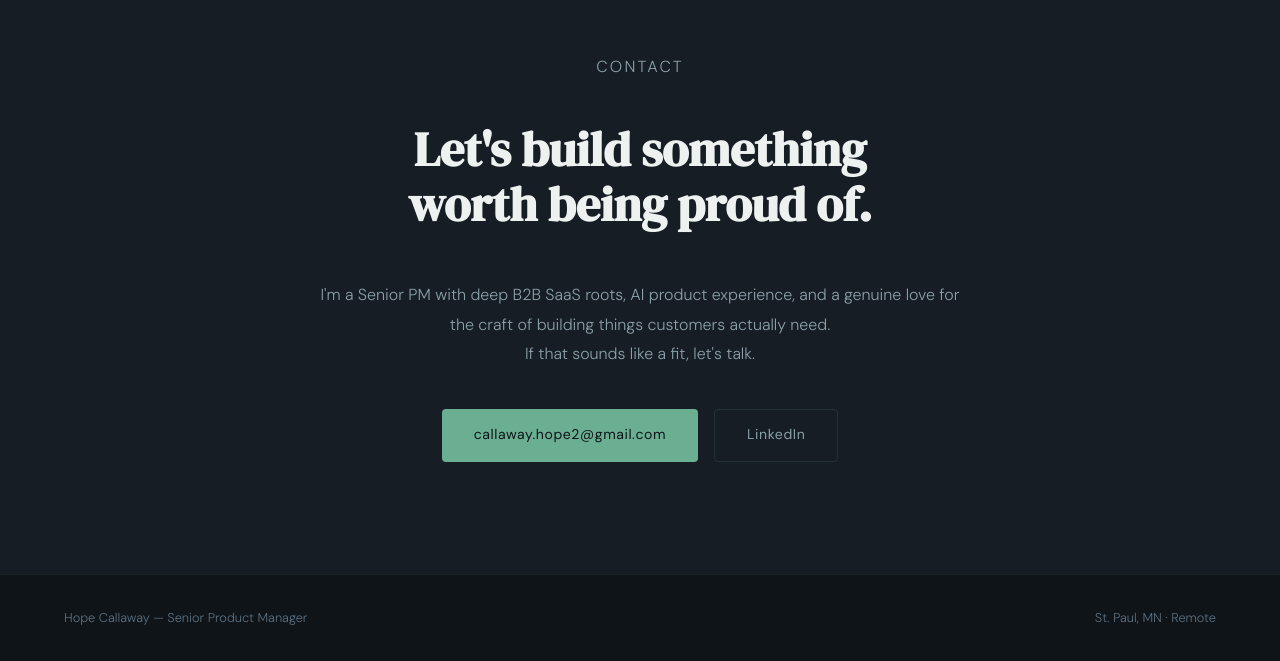
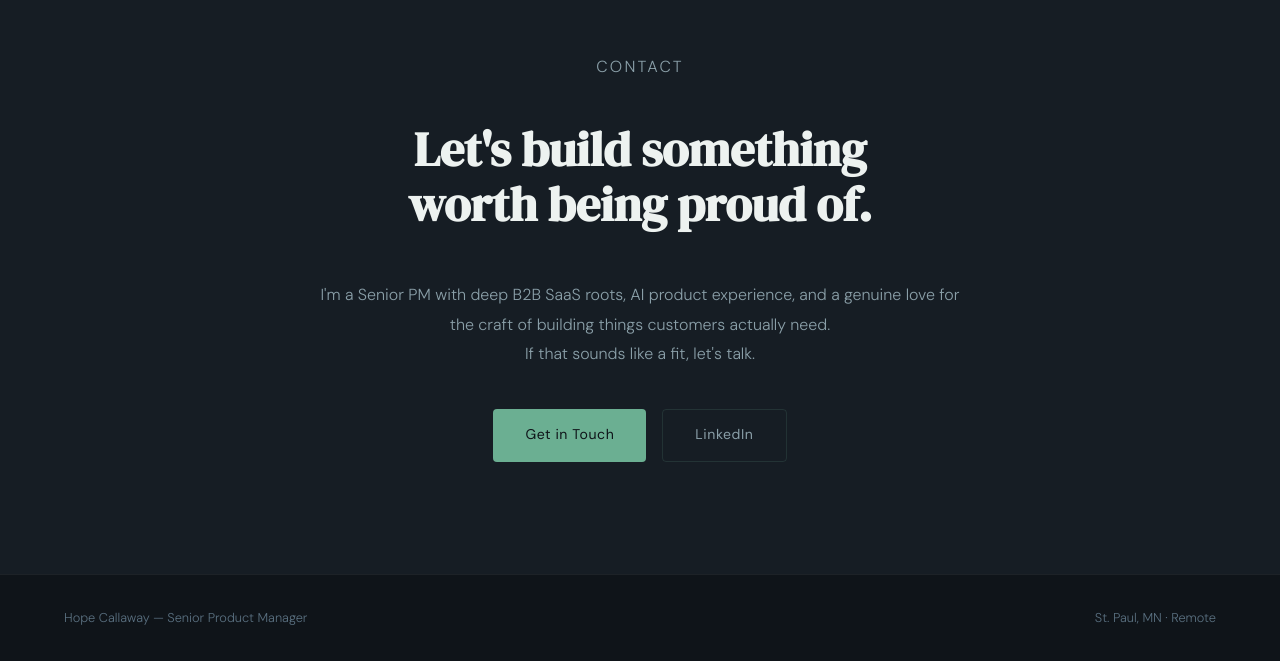
Before and after one commit to hcallaway22/hopecallaway, a plain HTML site: page index.html in a window 1280 px wide. Shown: the part 4160-4821 px from the top of the page. Drawn offline with nearby package versions, Linux system fonts and the light colour scheme.

Commit message:
Update index.html

```diff
--- a/index.html
+++ b/index.html
@@ -506,7 +506,7 @@
     <h2 class="section-title" style="">Let's build something<br>worth being proud of.</h2>
     <p style="">I'm a Senior PM with deep B2B SaaS roots, AI product experience, and a genuine love for the craft of building things customers actually need. <br>If that sounds like a fit, let's talk.</p>
     <div class="contact-links" style="">
-      <a href="mailto:callaway.hope2@gmail.com" class="btn btn-primary">callaway.hope2@gmail.com</a>
+      <a href="mailto:callaway.hope2@gmail.com" class="btn btn-primary">Get in Touch</a>
       <a href="https://linkedin.com/in/hope-callaway" class="btn btn-secondary" target="_blank" style="">LinkedIn</a>
     </div>
   </div>
```
